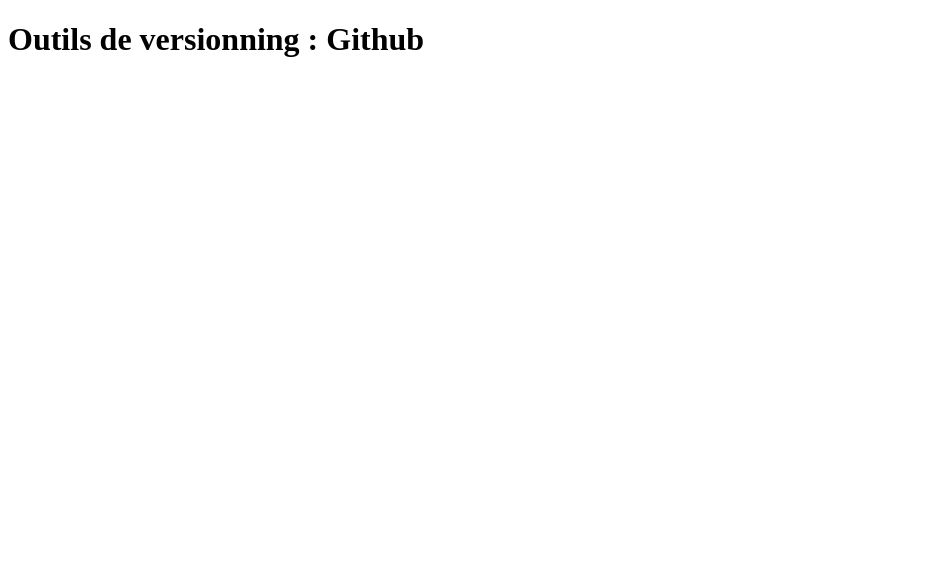
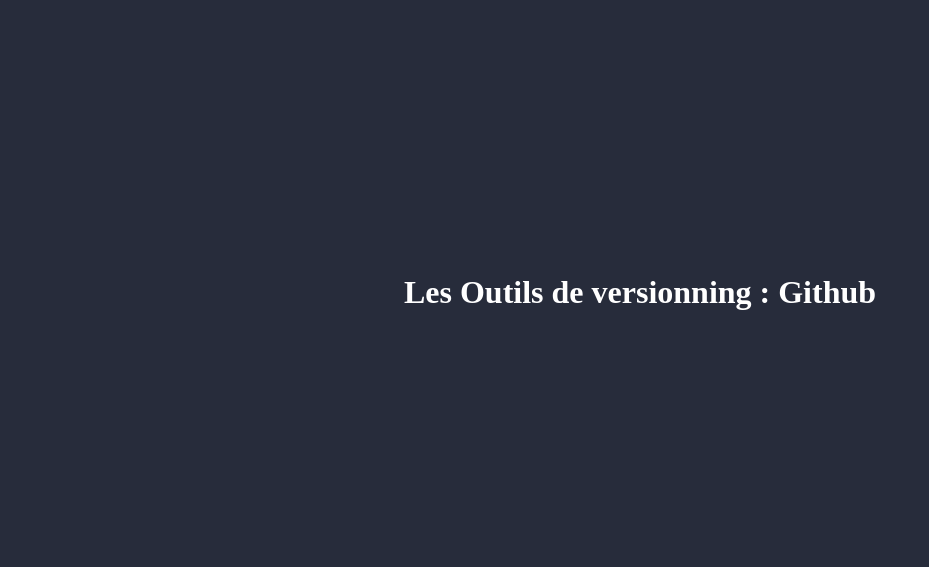
Before and after one commit to Justin-AMAGLO/Hackthon, a plain HTML site: page index.html in a window 1280 px wide. Shown: the whole page, without its empty margins (0-929 px from the left). Drawn offline with Linux system fonts and the light colour scheme.

Commit message:
Modification du style

```diff
--- a/index.html
+++ b/index.html
@@ -6,7 +6,13 @@
     <meta name="viewport" content="width=device-width, initial-scale=1.0">
     <title>Hackthon DevOps</title>
 </head>
-<body>
-    <h1>Outils de versionning : Github</h1>
+<body style="background-color: rgb(39, 44, 59)">
+    <h1
+    style="color: white;
+        text-align: center;
+        padding-top: 20%;
+        padding-bottom: 20%;"
+    >
+    Les Outils de versionning : Github</h1>
 </body>
 </html>
```
